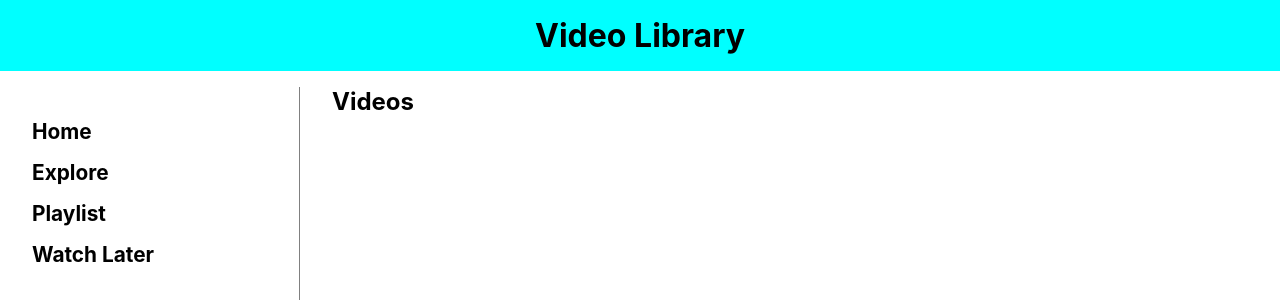
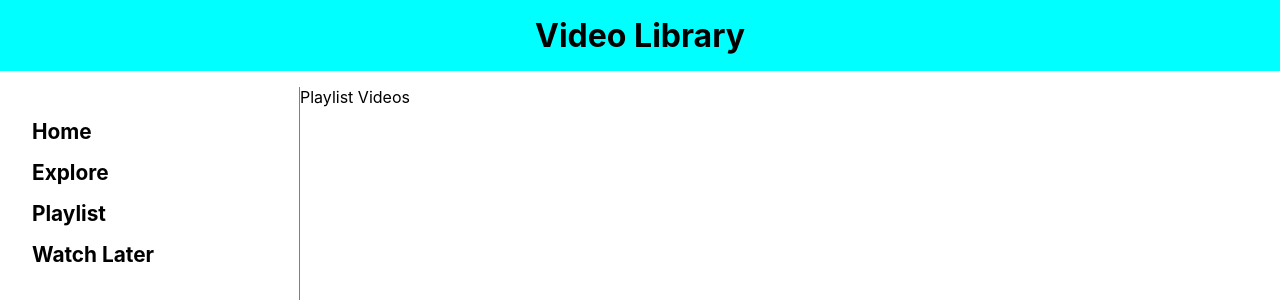
Before and after one commit to TusharAnekar/mcr-9, a React (Create React App) app: page /playlist in a window 1280 px wide. Shown: the top 300 px of the page. Built offline with nearby package versions, Linux system fonts and the light colour scheme.

Commit message:
feat- playlist page

```diff
--- a/src/App.js
+++ b/src/App.js
@@ -7,6 +7,7 @@ import { VideoListing } from "./pages/VideoListing/VideoListing";
 import { Video } from "./pages/Video/Video";
 import { WatchLater } from "./pages/WatchLater/WatchLater";
 import { Explore } from "./pages/Explore/Explore";
+import { Playlist } from "./pages/Playlist/Playlist";
 
 function App() {
   return (
@@ -20,6 +21,7 @@ function App() {
           <Route path="/:categoryName/:videoId" element={<Video />}></Route>
           <Route path="/watch-later" element={<WatchLater />}></Route>
           <Route path="/explore" element={<Explore />}></Route>
+          <Route path="/playlist" element={<Playlist />}></Route>
         </Routes>
       </div>
     </div>
--- /dev/null
+++ b/src/pages/Playlist/Playlist.jsx
@@ -0,0 +1,5 @@
+export function Playlist () {
+    return(
+        <div>Playlist Videos</div>
+    )
+}
```
